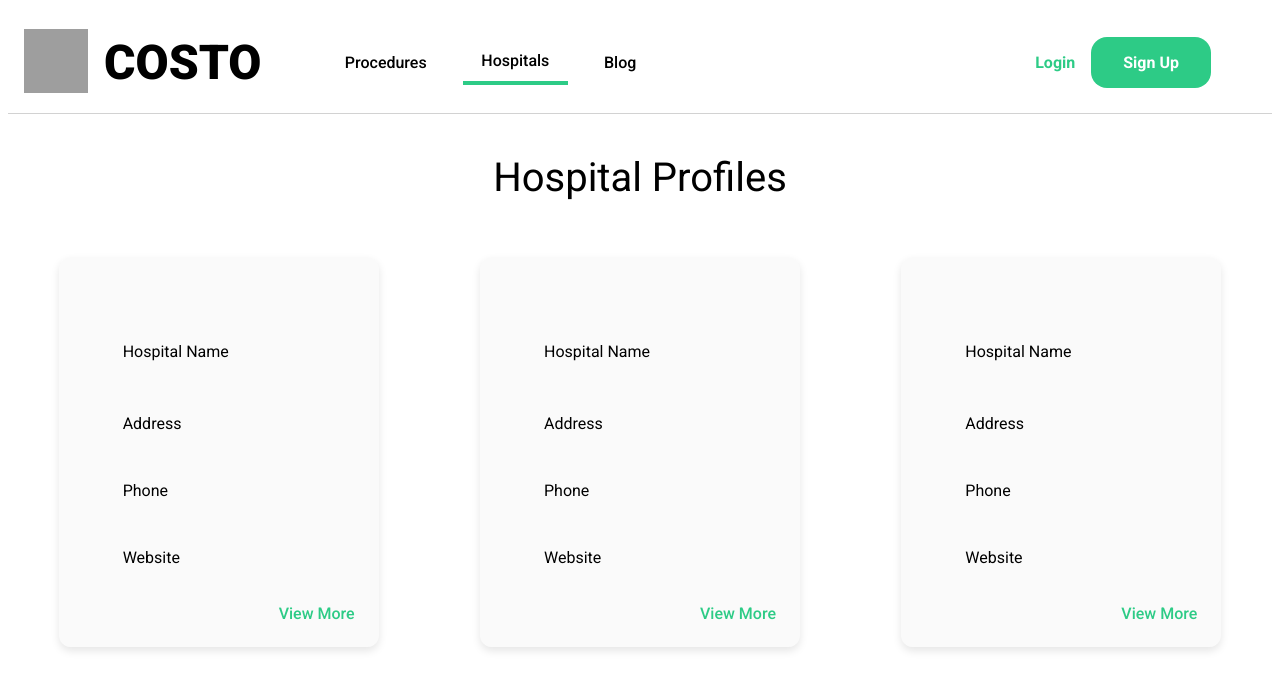
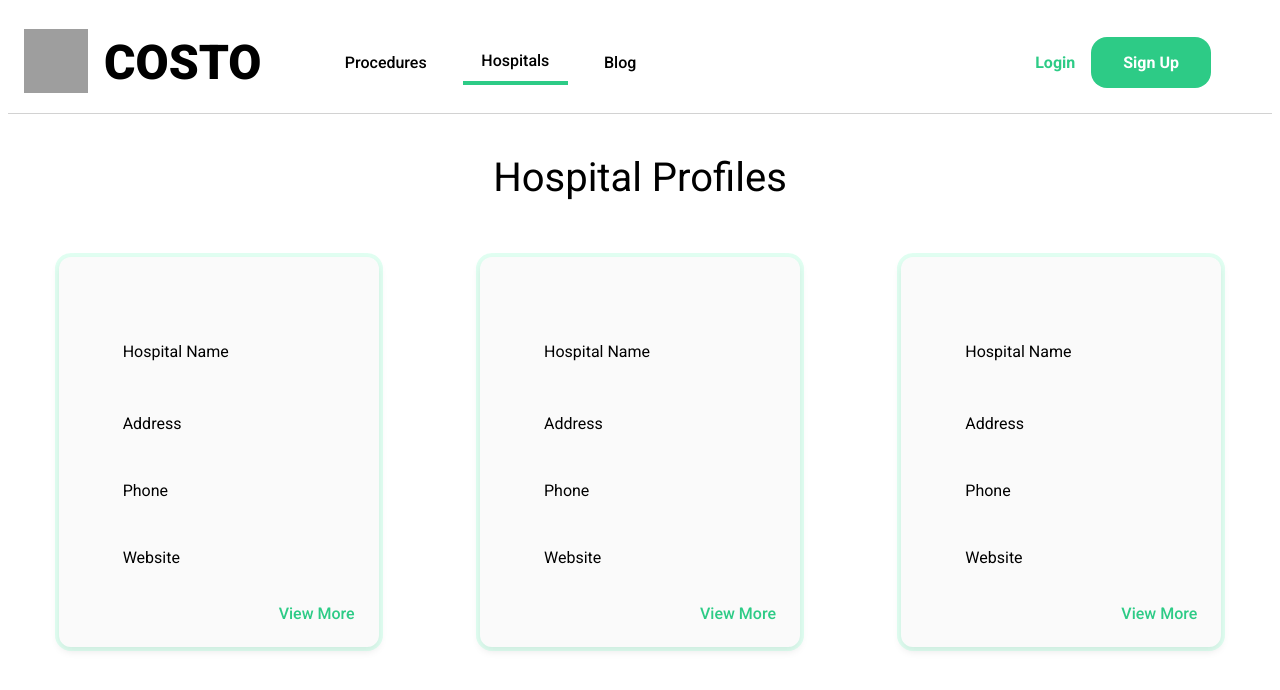
Before and after one commit to abem93/FE-Health-Comparison, an Angular app: page /hospitals in a window 1280 px wide. Shown: the top 690 px of the page. Built offline with nearby package versions, Linux system fonts and the light colour scheme; grey boxes are pictures that could not be loaded.

Commit message:
add outline

```diff
--- a/src/app/features/hospitals/hospitals.component.scss
+++ b/src/app/features/hospitals/hospitals.component.scss
@@ -31,6 +31,7 @@ h1{
   flex-direction: column;
   gap: 1rem;
   margin: 1rem;
+  outline: rgb(107, 255, 191, 0.2) 4px solid;
 }
 
 .hospital-card a{
```
